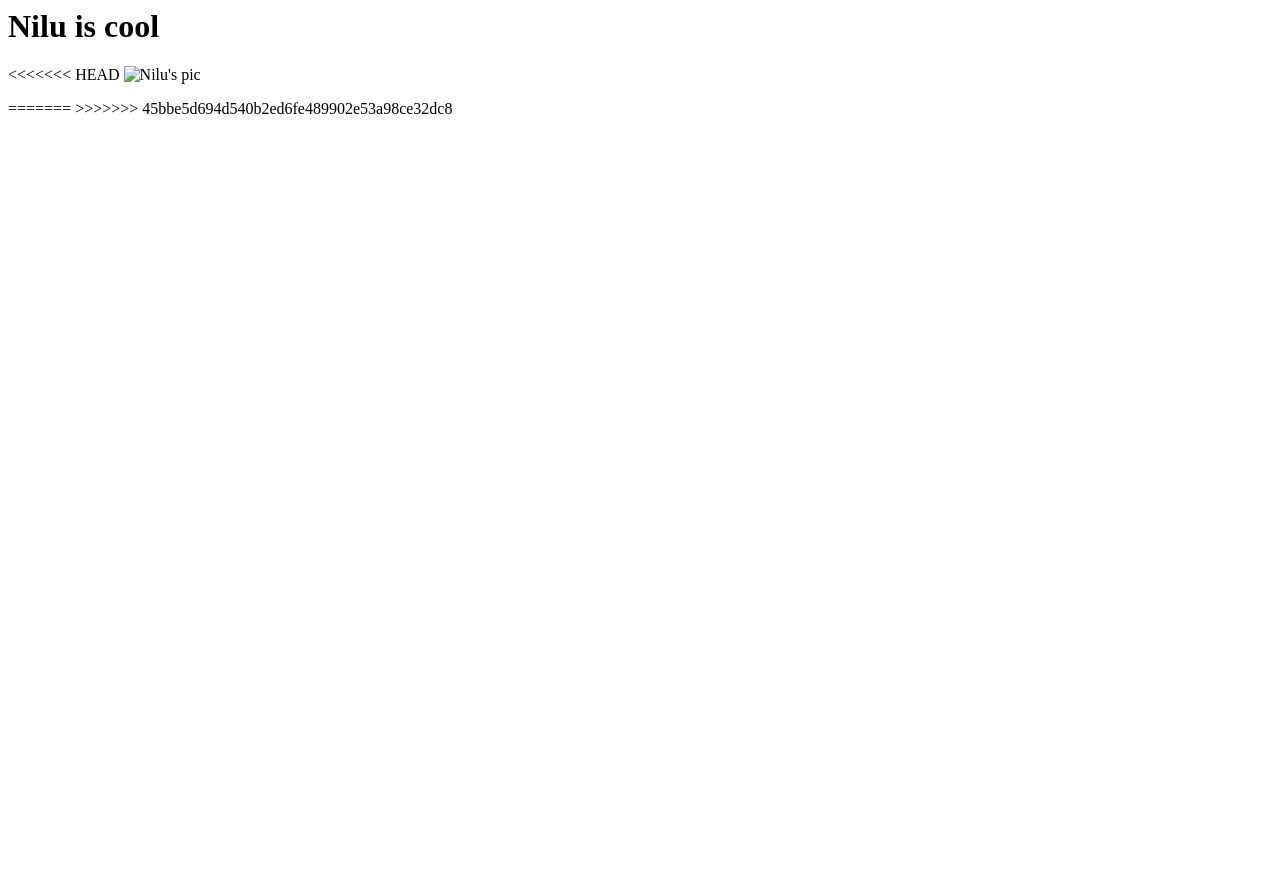
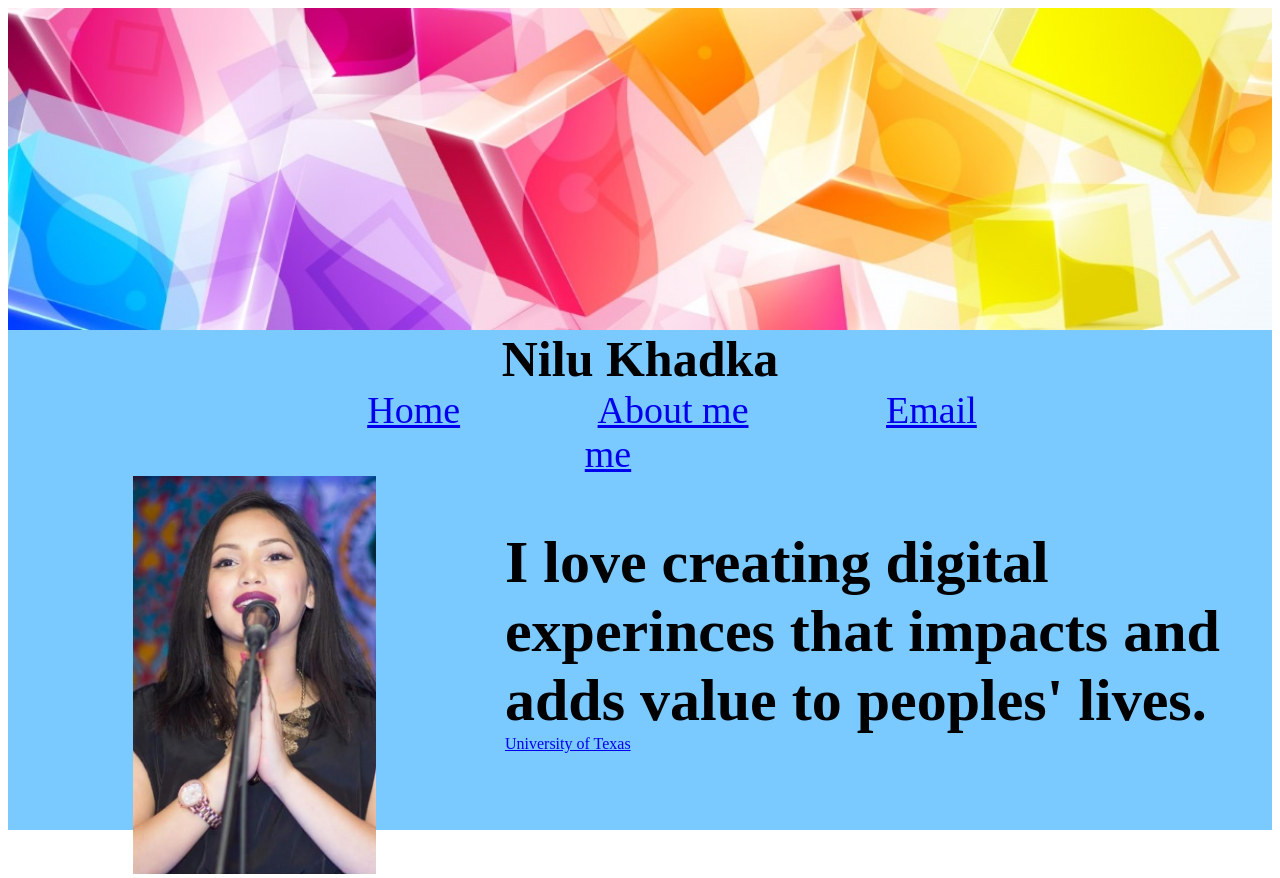
Before and after one commit to JoshuaTaylorBW/nilu_website, a plain HTML site: page index.html in a window 1280 px wide. Before the commit the page ends 800 px from the top, so only its background shows below. Drawn offline with Linux system fonts and the light colour scheme.

Commit message:
website final

```diff
--- a/index.css
+++ b/index.css
@@ -1,3 +1,58 @@
-h1 {
+.banner{
+	width:100%;
+}
+/*h1 {
 	color: red;
+}*/
+.title-container h1	{
+	color: black;
+	margin: 0;
+	font-size:50px;
 }
+
+.title-container{
+	font-family: "Times New Roman", Georgia, Serif;
+	text-align: center;
+}
+
+.title {
+	background-color: #7AC9FF;
+	height: 500px;
+}
+
+.link{
+	margin:0 4rem;
+}
+
+.links-container{
+	font-size:38px;
+	width:60%;
+	margin:auto;
+	text-align: center;
+}
+.picture{
+	height: 398px;
+}
+.text{
+	font-family: "Times New Roman", Georgia,Serif;
+	text-align: left;
+	font-size: 30px;
+}
+
+.picture-container {
+	width: 39%;
+	display: inline-block;
+	text-align: center;
+
+}
+
+.content-container {
+	width: 60%;
+	display: inline-block;
+	bottom: 125px;
+	position: relative;
+
+}
+.content-container h1{
+	margin:0;
+}
--- a/index.html
+++ b/index.html
@@ -1,9 +1,39 @@
-<h1>Nilu is cool</h1>
-<<<<<<< HEAD
-<img src="../../../Downloads/IMG_1974.PNG" alt="Nilu's pic">
+<link rel="stylesheet" type="text/css" href="index.css">
+<div>
+	<img class="banner" src="firstpic.jpg">
 
-<p>
+	<!-- <h1>
+		red
+	</h1>\ -->
+</div>
 
-</p>
-=======
->>>>>>> 45bbe5d694d540b2ed6fe489902e53a98ce32dc8
+<div class="title">
+	<div class="title-and-links-container">
+		<div class="title-container">
+			<h1>
+				Nilu Khadka
+			</h1>
+		</div>
+
+		<div class="links-container">
+			<a class="link" href="https://google.com">Home</a>
+			<a class="link" href="https://www.linkedin.com/in/nilu-khadka-75822197/">About me</a>
+			<a class="link" href="mailto:nilu.khadka@mavs.uta.edu">Email me</a>
+		</div>
+	</div>
+
+	<div>
+		<div class="picture-container">
+			<img class="picture" src="Nilu_pic.jpg">
+		</div>
+
+		<div class="content-container">
+			<div class="text">
+				<h1>
+					I love creating digital experinces that impacts and adds value to peoples' lives.
+				</h1>
+			</div>
+			<a href="http://www.uta.edu/uta/">University of Texas</a>
+		</div>
+	</div>
+</div>
```
Also changed, not shown: 7cc80a0867ad4e0ea0ba3abcfe158553.webp (added), Logo.png (added), Nilu_pic.jpg (added), firstpic.jpg (added).
